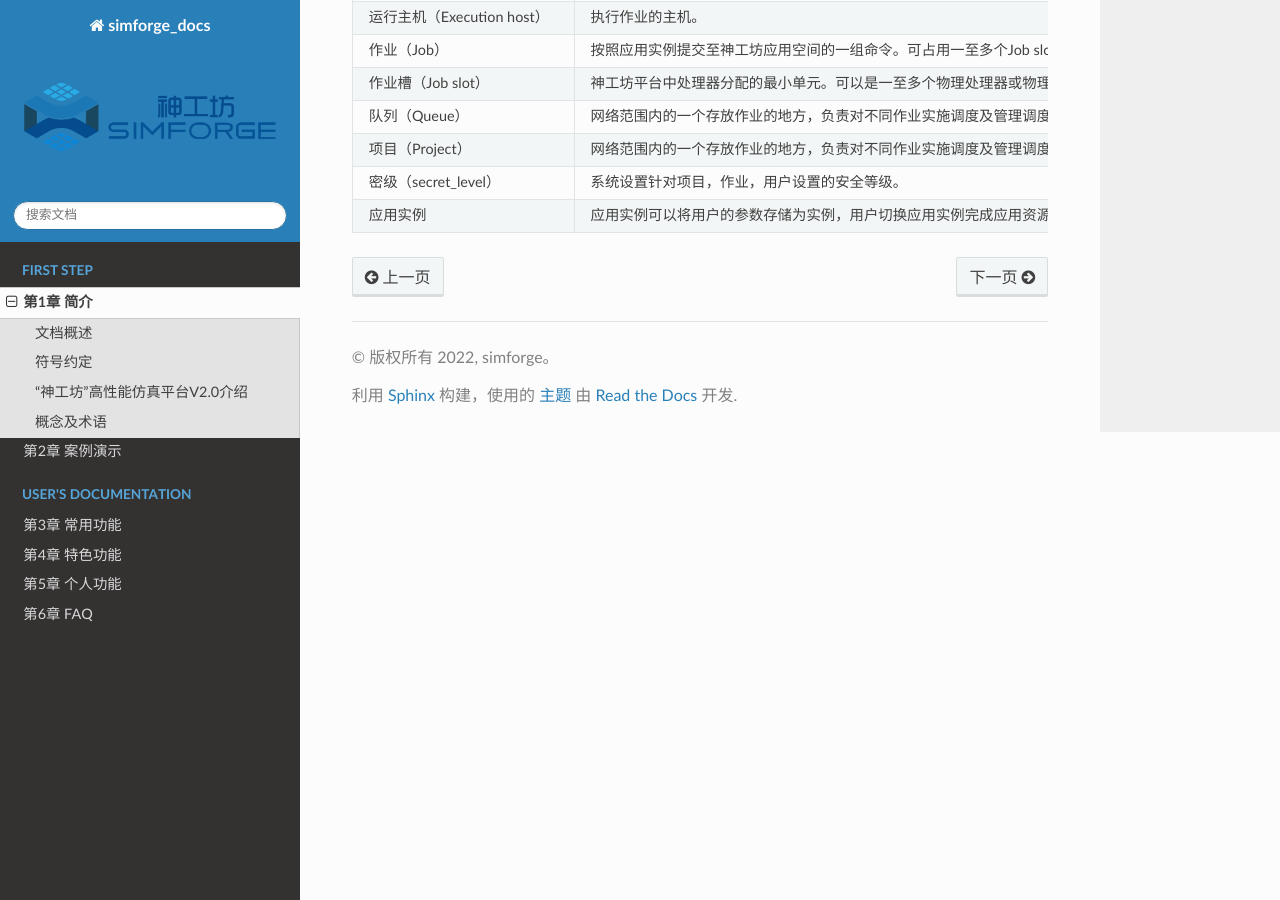
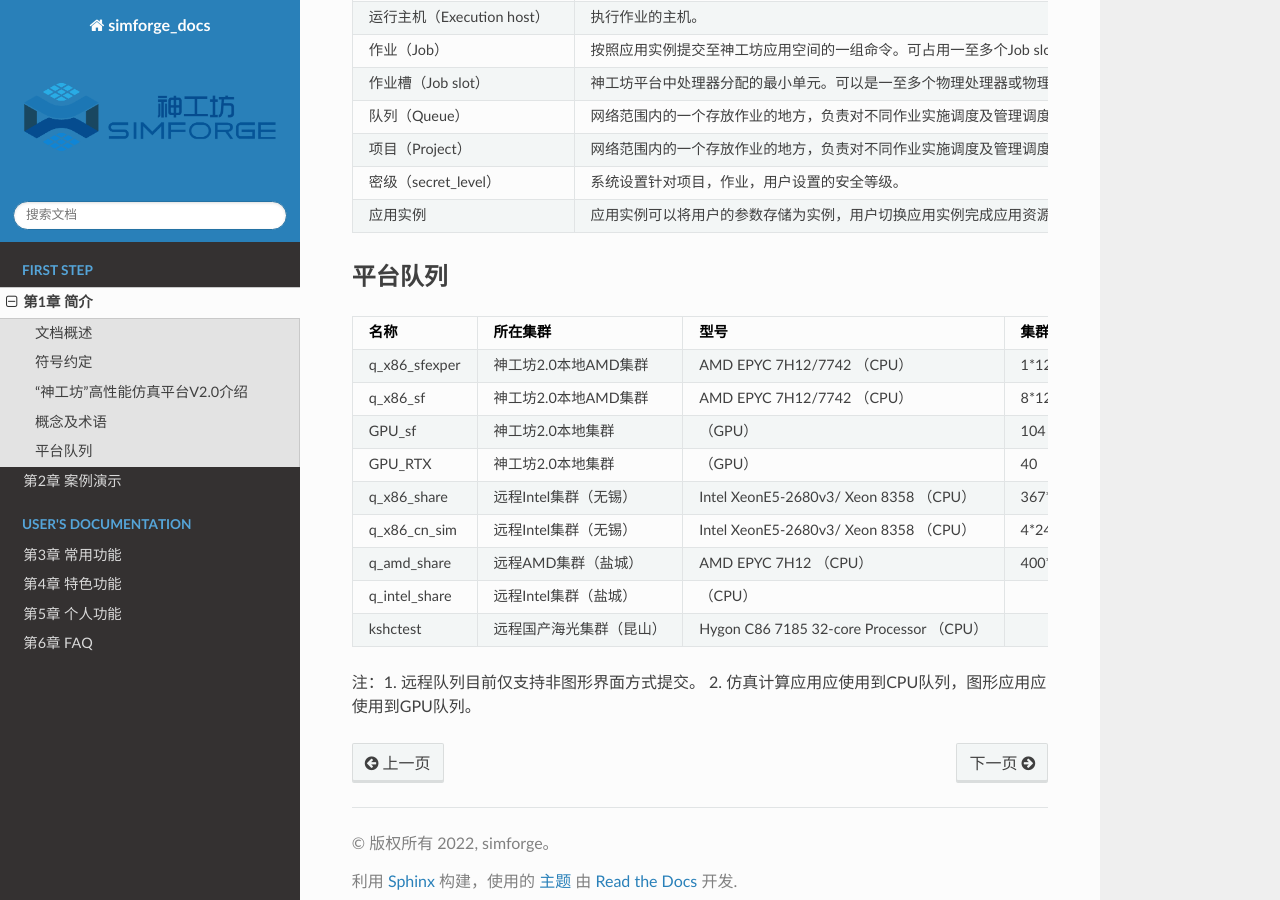
Before and after one commit to readthedocs/tutorial-sphinx-markdown-library, a Sphinx documentation site: the page built from docs/source/chapter_one.md, in a window 1280 px wide and 900 px high, scrolled down 1174 px. Built offline with Sphinx 7.4.7 and the Read the Docs theme 2.0.0, drawn with Linux system fonts in a browser that asks for light colours.

Commit message:
添加第一章平台队列内容

```diff
--- a/docs/source/chapter_one.md
+++ b/docs/source/chapter_one.md
@@ -42,3 +42,20 @@
 | 项目（Project） | 网络范围内的一个存放作业的地方，负责对不同作业实施调度及管理调度策略。 | 资源池（Resources Pool） | 管理员可对多种不同调度器的资源池进行统一管理。|
 | 密级（secret_level） | 系统设置针对项目，作业，用户设置的安全等级。|
 | 应用实例 | 应用实例可以将用户的参数存储为实例，用户切换应用实例完成应用资源选择。|
+
+## 平台队列
+
+
+| 名称         |  所在集群 |    型号           |    集群资源（节点个数*每节点核心数）|
+|:-------:      | :----:    | :----:           |:----:      |
+| q_x86_sfexper | 神工坊2.0本地AMD集群| AMD EPYC 7H12/7742  （CPU）          |             1*128    |
+| q_x86_sf      | 神工坊2.0本地AMD集群| AMD EPYC 7H12/7742   （CPU）          |             8*128    |
+|  GPU_sf       | 神工坊2.0本地集群|       （GPU）      |             104    |
+|  GPU_RTX      | 神工坊2.0本地集群|       （GPU）      |             40    |
+| q_x86_share   | 远程Intel集群（无锡）| Intel XeonE5-2680v3/ Xeon 8358  （CPU）       |    367*24     |
+| q_x86_cn_sim  | 远程Intel集群（无锡）| Intel XeonE5-2680v3/ Xeon 8358   （CPU）      |    4*24     |
+| q_amd_share   | 远程AMD集群（盐城）  | AMD EPYC 7H12        （CPU）         |             400*128    |
+| q_intel_share | 远程Intel集群（盐城）|                         （CPU）      |                       |
+| kshctest      | 远程国产海光集群（昆山）|Hygon C86 7185 32-core  Processor （CPU）  |                 |
+
+注：1. 远程队列目前仅支持非图形界面方式提交。 2. 仿真计算应用应使用到CPU队列，图形应用应使用到GPU队列。
```
